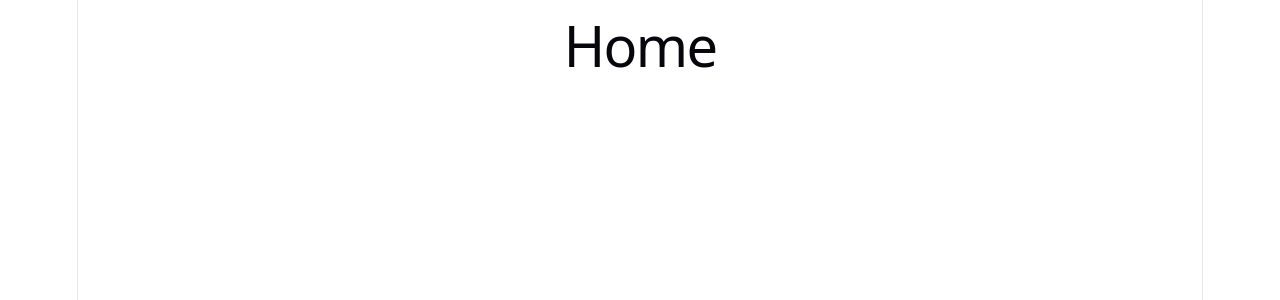
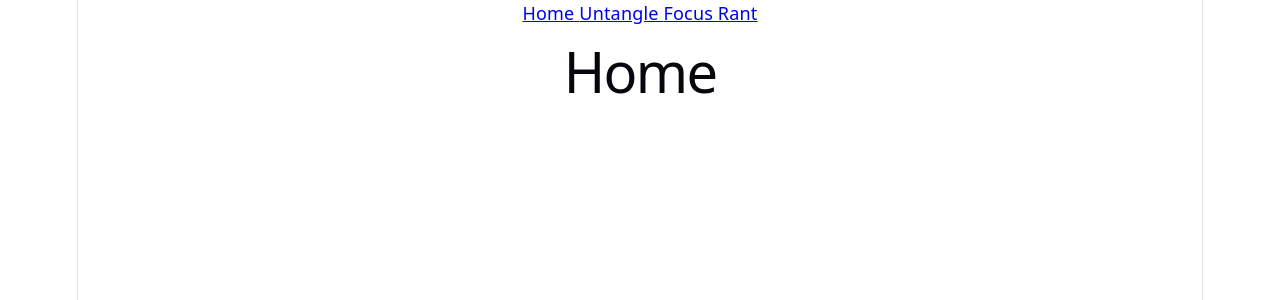
Before and after one commit to abcdemilyfghua/em-power, a React (Vite) app: page / in a window 1280 px wide. Shown: the top 300 px of the page. Built offline with nearby package versions, Linux system fonts and the light colour scheme.

Commit message:
added home, untangle, focus, and rant pages + nav to each page

```diff
--- a/src/App.jsx
+++ b/src/App.jsx
@@ -1,4 +1,4 @@
-import { BrowserRouter, Routes, Route } from 'react-router-dom'
+import { BrowserRouter, Link, Routes, Route } from 'react-router-dom'
 import Untangle from './pages/Untangle'
 import Focus from './pages/Focus'
 import Rant from './pages/Rant'
@@ -6,6 +6,13 @@
 function App() {
   return (
     <BrowserRouter>
+      <nav>
+        <Link to="/"> Home </Link>
+        <Link to="/untangle"> Untangle </Link>
+        <Link to="/focus"> Focus </Link>
+        <Link to="/rant"> Rant </Link>
+      </nav>
+
       <Routes>
         <Route path="/" element={<h1>Home</h1>} />
         <Route path="/untangle" element={<Untangle />} />
```
